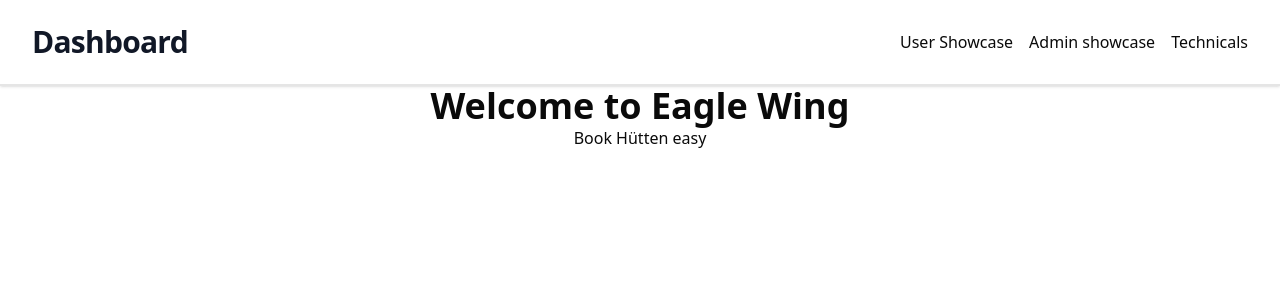
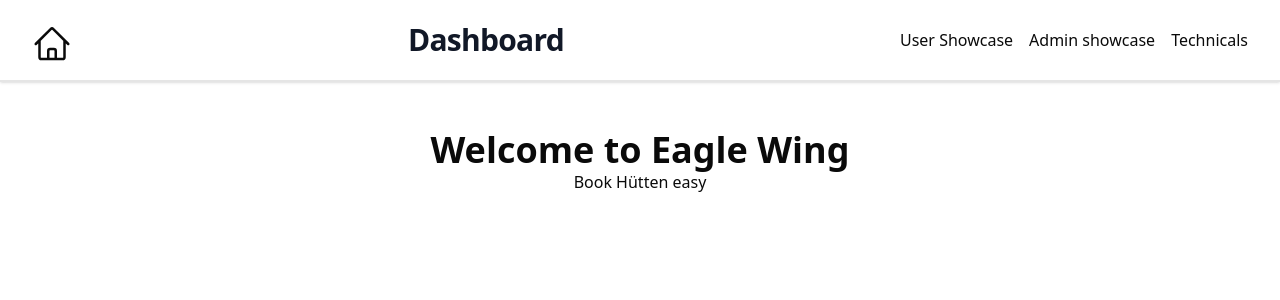
Before and after one commit to ScriptingMage/TourismTechnology2024, a Next.js app in the folder wwbs/: page / in a window 1280 px wide. Shown: the top 300 px of the page. Built offline with nearby package versions, Linux system fonts and the light colour scheme.

Commit message:
HomeIcon, some dumb spacing for / page

```diff
--- a/wwbs/src/app/headerBar.tsx
+++ b/wwbs/src/app/headerBar.tsx
@@ -1,35 +1,49 @@
-'use client'
-import {usePathname} from "next/navigation";
+"use client";
+import { Link } from "lucide-react";
+import { usePathname } from "next/navigation";
 
 export function HeaderBar() {
-
   const url = usePathname();
 
   const title = {
-        '/': 'Dashboard',
-        '/hiking-trails': 'Book your route!',
-        '/admin': 'Your upcoming visits',
-        '/technicals': 'Technicals'
+    "/": "Dashboard",
+    "/hiking-trails": "Book your route!",
+    "/admin": "Your upcoming visits",
+    "/technicals": "Technicals",
   }[url];
 
   if (!title) {
     return null;
   }
 
-    return <header className="bg-white shadow border-b-2">
-        <div className="mx-auto max-w-7xl px-4 py-6 sm:px-6 lg:px-8 flex justify-between items-center">
-            <h1 className="text-3xl font-bold tracking-tight text-gray-900">{title}</h1>
+  return (
+    <header className="bg-white shadow border-b-2">
+      <div className="mx-auto max-w-7xl h-20 px-4 py-6 sm:px-6 lg:px-8 flex justify-between items-center">
+        <a href="/" className="max-h-full">
+          <svg
+            xmlns="http://www.w3.org/2000/svg"
+            fill="none"
+            viewBox="0 0 24 24"
+            stroke-width="1.5"
+            stroke="currentColor"
+            className="w-10 h-10"
+          >
+            <path
+              stroke-linecap="round"
+              stroke-linejoin="round"
+              d="m2.25 12 8.954-8.955c.44-.439 1.152-.439 1.591 0L21.75 12M4.5 9.75v10.125c0 .621.504 1.125 1.125 1.125H9.75v-4.875c0-.621.504-1.125 1.125-1.125h2.25c.621 0 1.125.504 1.125 1.125V21h4.125c.621 0 1.125-.504 1.125-1.125V9.75M8.25 21h8.25"
+            />
+          </svg>
+        </a>
+        <h1 className="text-3xl font-bold tracking-tight text-gray-900">
+          {title}
+        </h1>
         <div className="flex gap-4">
-                <a href="/hiking-trails">
-                    User Showcase
-                </a>
-                <a href="/admin">
-                    Admin showcase
-                </a>
-                <a href="/technicals">
-                    Technicals
-                </a>
+          <a href="/hiking-trails">User Showcase</a>
+          <a href="/admin">Admin showcase</a>
+          <a href="/technicals">Technicals</a>
         </div>
       </div>
     </header>
+  );
 }
--- a/wwbs/src/app/page.tsx
+++ b/wwbs/src/app/page.tsx
@@ -1,8 +1,10 @@
 export default function Home() {
   return (
     <main className="flex-grow">
-            <div>
-                <h1 className="text-4xl font-bold text-center">Welcome to Eagle Wing</h1>
+      <div className="py-12">
+        <h1 className="text-4xl font-bold text-center">
+          Welcome to Eagle Wing
+        </h1>
         <p className="text-center">Book Hütten easy</p>
       </div>
     </main>
```
Lines whose indentation alone changed are shown as unchanged.
